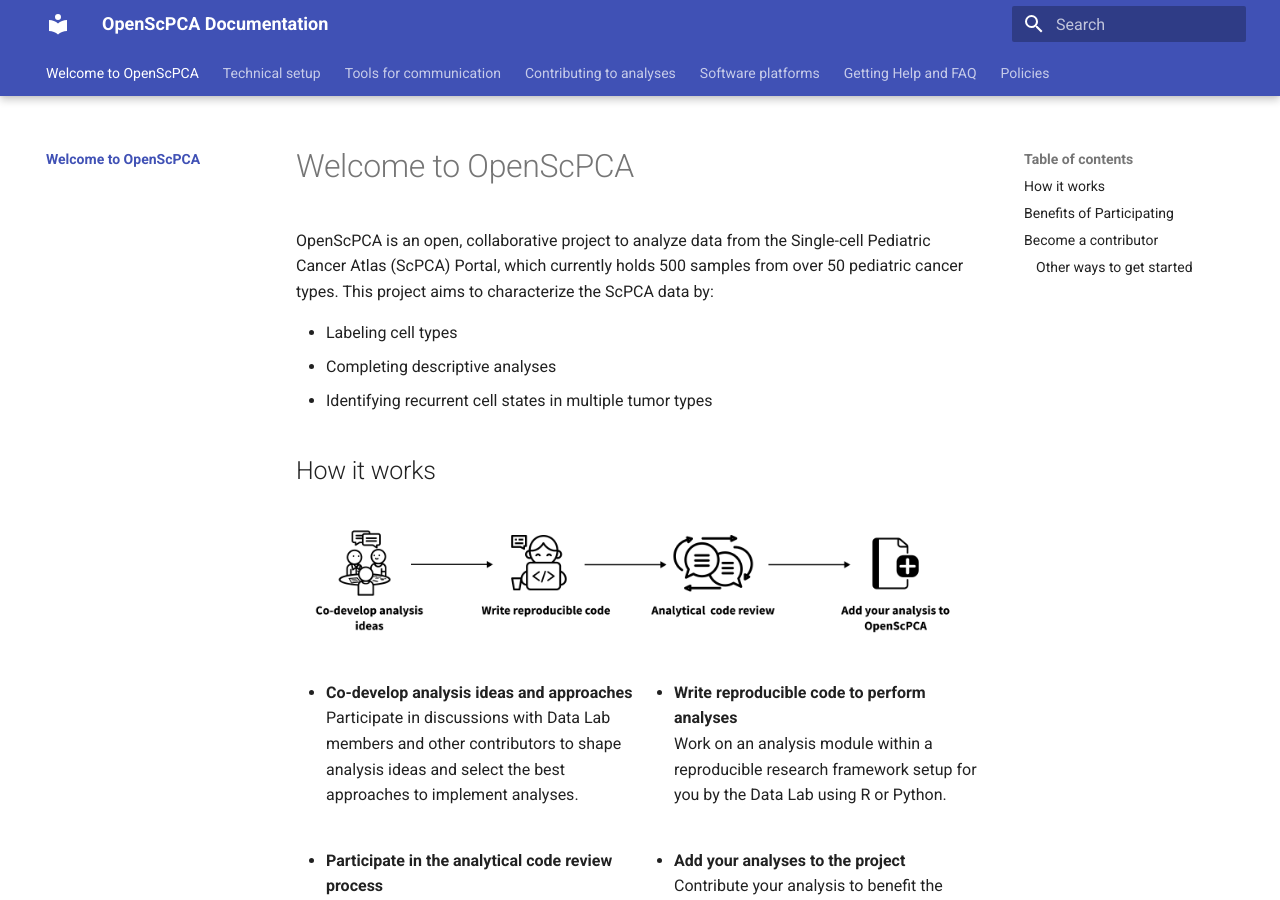
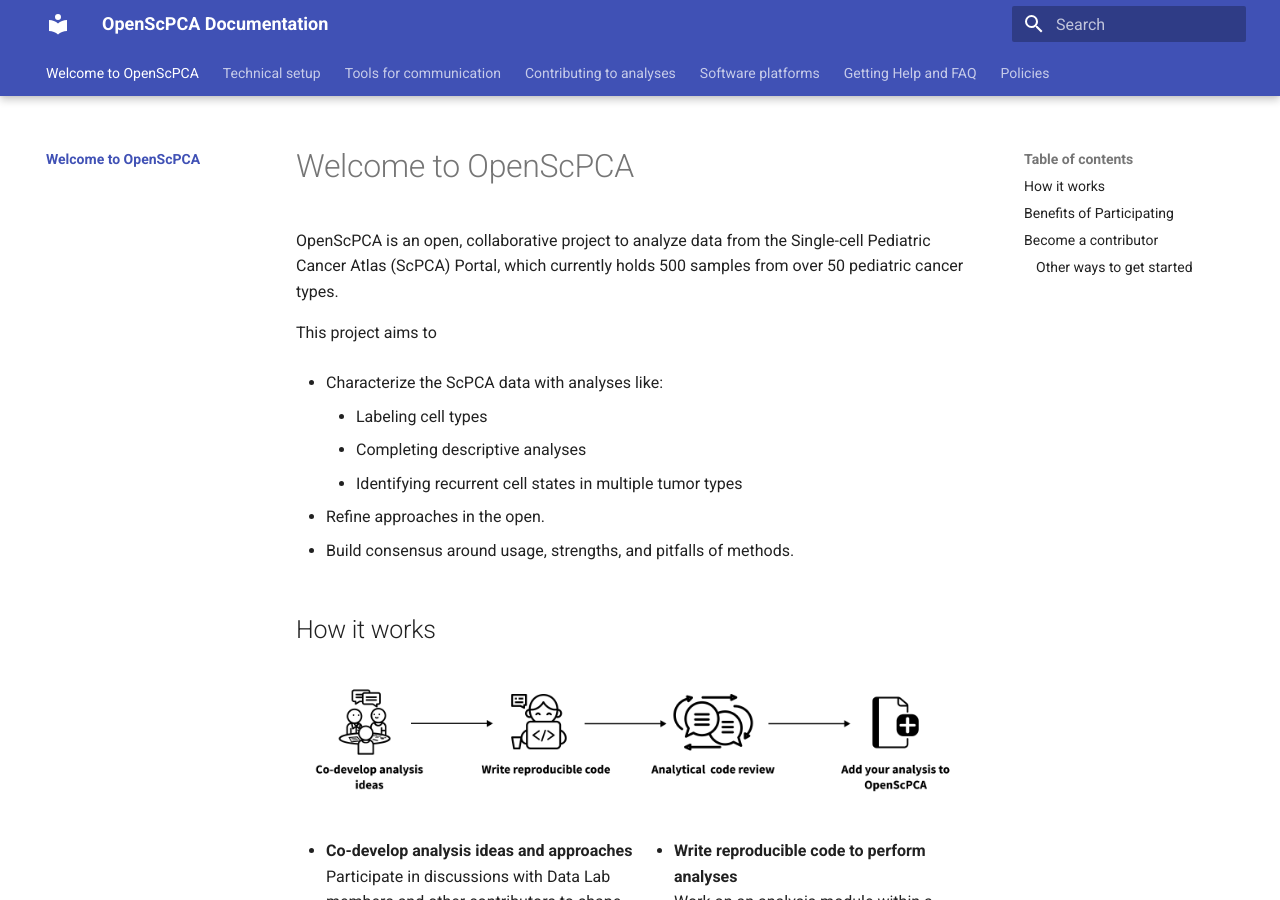
Before and after one commit to AlexsLemonade/OpenScPCA-analysis, an MkDocs documentation site: the page built from docs/welcome/index.md, in a window 1280 px wide and 900 px high. Built offline with MkDocs 1.6.1 and Material for MkDocs 9.7.7, drawn with Linux system fonts in a browser that asks for light colours.

Commit message:
updated activities

```diff
--- a/docs/welcome/index.md
+++ b/docs/welcome/index.md
@@ -1,11 +1,17 @@
 # Welcome to OpenScPCA
 
 OpenScPCA is an open, collaborative project to analyze data from the Single-cell Pediatric Cancer Atlas (ScPCA) Portal, which currently holds 500 samples from over 50 pediatric cancer types.
-This project aims to characterize the ScPCA data by:
 
-- Labeling cell types
-- Completing descriptive analyses
-- Identifying recurrent cell states in multiple tumor types
+This project aims to
+
+- Characterize the ScPCA data with analyses like:
+    - Labeling cell types
+    - Completing descriptive analyses
+    - Identifying recurrent cell states in multiple tumor types
+
+- Refine approaches in the open.
+
+- Build consensus around usage, strengths, and pitfalls of methods.
 
 
 ## How it works
```
